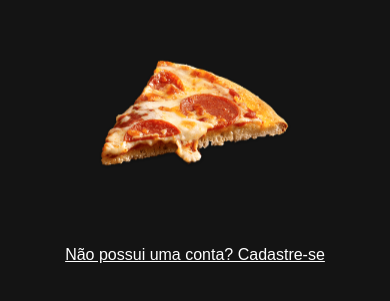
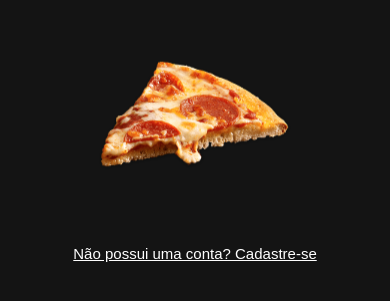
Before and after one commit to adao00ribeiro/deliciadefatia, a Next.js app in the folder frontend/: page / in a window 390 px wide. Shown: the part 241-542 px from the top of the page. Built offline with nearby package versions, Linux system fonts and the light colour scheme.

Commit message:
add _document

```diff
--- a/frontend/package.json
+++ b/frontend/package.json
@@ -9,9 +9,13 @@
     "lint": "next lint"
   },
   "dependencies": {
+    "axios": "^1.4.0",
+    "jwt-decode": "^3.1.2",
     "next": "13.4.7",
+    "nookies": "^2.5.2",
     "react": "18.2.0",
     "react-dom": "18.2.0",
+    "react-icons": "^4.10.1",
     "sass": "^1.63.6"
   },
   "devDependencies": {
--- /dev/null
+++ b/frontend/src/pages/_document.tsx
@@ -0,0 +1,14 @@
+import { Html, Head, Main, NextScript } from 'next/document'
+import React from 'react'
+
+export default function Document() {
+    return (
+        <Html lang="en">
+            <Head />
+            <body>
+                <Main />
+                <NextScript />
+            </body>
+        </Html>
+    )
+}
--- a/frontend/src/pages/index.tsx
+++ b/frontend/src/pages/index.tsx
@@ -1,7 +1,7 @@
 import Head from 'next/head'
 import Image from 'next/image'
 import styles from '../styles/Home.module.css'
-import Login from './Login'
+import Login from './login'
 
 export default function Home() {
   return (
--- a/frontend/src/styles/globals.scss
+++ b/frontend/src/styles/globals.scss
@@ -25,3 +25,18 @@ select,
 button {
   font: 400 1rem sans-serif;
 }
+
+
+@media (max-width:720px) {
+
+  html {
+    font-size: 87.5%; //vai gerar 14px
+  }
+}
+
+@media (max-width:720px) {
+
+  html {
+    font-size: 93.75%; //vai gerar 14px
+  }
+}
```
Also changed, not shown: 1 other file (tests, documents, lock files or other folders).
